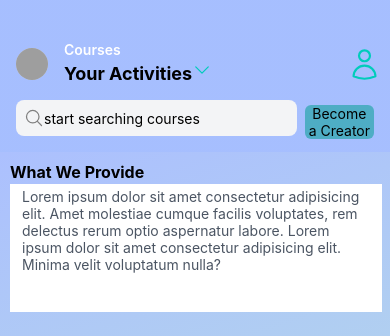
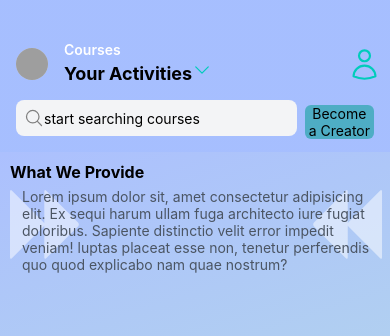
Before and after one commit to anirban-25/courses, a React Native app: screen /Home in a window 390 px wide. Shown: the top 336 px of the page. Built offline with nearby package versions, Linux system fonts and the light colour scheme; grey boxes are pictures that could not be loaded; what tailwindcss-neumorphism would draw is missing.

Commit message:
changed frontend

```diff
--- a/package.json
+++ b/package.json
@@ -40,6 +40,7 @@
     "react-native-safe-area-context": "4.5.0",
     "react-native-screens": "~3.20.0",
     "react-native-svg": "13.4.0",
+    "react-native-vector-icons": "^9.2.0",
     "react-native-web": "~0.18.11",
     "readable-stream": "^1.0.33",
     "rn-nodeify": "^10.3.0",
--- a/screens/CategoryCreator.js
+++ b/screens/CategoryCreator.js
@@ -1,7 +1,8 @@
 import { View, Text, TouchableOpacity } from "react-native";
 import React from "react";
-import {LinearGradient} from 'expo-linear-gradient';
+import { LinearGradient } from "expo-linear-gradient";
 import { useNavigation, useRoute } from "@react-navigation/native";
+import Icon from "react-native-vector-icons/FontAwesome";
 import { TextInput } from "react-native";
 
 const CategoryCreator = () => {
@@ -70,6 +71,9 @@ const CategoryCreator = () => {
           </View>
         </View>
         <View className="relative">
+        <View className=" absolute bottom-0 -left-10 h-[70vw] w-[50vw]  bg-[#acc0fe5f] shadow-white shadow-inner origin-bottom rotate-45"></View>
+        <View className=" absolute -bottom-[120px] right-[150px] h-[60vw] w-[60vw]  bg-[#acc0fe5f] shadow-white shadow-inner origin-bottom rotate-45"></View>
+        <View className=" absolute bottom-0 -right-40 h-[80vw] w-[50vw]  bg-[#acc0fe5f] shadow-white shadow-inner origin-bottom -rotate-45"></View>
           <TouchableOpacity
             className="absolute bottom-5 right-5 p-1 px-2 bg-indigo-300 shadow-lg shadow-indigo-100 rounded-md"
             onPress={() =>
@@ -82,7 +86,7 @@ const CategoryCreator = () => {
               })
             }
           >
-            <Text className='text-base'>Next</Text>
+            <Text className="text-base">Next</Text>
           </TouchableOpacity>
         </View>
       </View>
--- a/screens/CourseCreator.js
+++ b/screens/CourseCreator.js
@@ -35,17 +35,19 @@ const CourseCreator = () => {
 
   return (
     <View className="pt-16 bg-blue-200 h-[100%]">
-      <Text className="pb-2 pl-5 pr-5 font-bold text-black text-lg">
-        You are just a few steps away from becoming a creator :)
-      </Text>
+      <View className="bg-blue-200 z-10">
+        <Text className="pb-2 pl-5 pr-5 font-bold text-black text-lg">
+          You are just a few steps away from becoming a creator :)
+        </Text>
+      </View>
       <LinearGradient
         start={{ x: 0, y: 0 }}
         end={{ x: 1, y: 1 }}
         colors={["#96dbf6", "#c98dbd"]}
         className="flex-1"
       >
-        <View className=" absolute top-0 -left-40 h-[70vw] w-[70vw] border-white shadow-white shadow-inner bg-[#ca9ec163] origin-bottom rotate-45"></View>
-        <View className=" absolute bottom-0 -right-40 h-[70vw] w-[70vw] border-white shadow-white shadow-inner bg-[#71cdf150] origin-bottom rotate-45"></View>
+        <View className=" absolute top-0 -left-40 h-[70vw] w-[70vw] border-white shadow-blue-900 shadow-inner bg-[#ca9ec163] origin-bottom rotate-45"></View>
+        <View className=" absolute bottom-0 -right-40 h-[70vw] w-[70vw] border-white shadow-[#ff4edc] shadow-inner bg-[#71cdf150] origin-bottom rotate-45"></View>
 
         <View className="m-5 space-y-2">
           <Text className="text-base text-black font-semibold">
@@ -60,16 +62,18 @@ const CourseCreator = () => {
               showsHorizontalScrollIndicator={false}
               data={DATA}
               renderItem={({ item }) => (
-                <View className="px-1 pt-2">
+                <View className="px-1 pt-3">
                   <TouchableOpacity
                     className={
-                      "rounded-md " + (pressed ? "bg-blue-500" : "bg-gray-500")
+                      "rounded-md " + (pressed ? "bg-gray-500" : "bg-gray-500")
                     }
                     onPress={() => {
                       touchMe(item);
                     }}
                   >
-                    <Text className="text-white p-1">{item.title}</Text>
+                    <Text className="text-white p-2 text-base">
+                      {item.title}
+                    </Text>
                   </TouchableOpacity>
                 </View>
               )}
--- a/screens/HomeScreen.js
+++ b/screens/HomeScreen.js
@@ -10,6 +10,7 @@ import Footer from "../components/Footer";
 import Categories from "../components/Categories";
 import { useRoute } from "@react-navigation/native";
 import { LinearGradient } from "expo-linear-gradient";
+import Icon from "react-native-vector-icons/FontAwesome";
 const HomeScreen = () => {
   // const {
   //   params: { email, titleName, lang, price, desc },
@@ -29,19 +30,26 @@ const HomeScreen = () => {
         end={{ x: 1, y: 1 }}
         colors={["#ACC0FE", "#BFFFC7"]}
       >
-      <View className=' absolute top-40 -left-10 h-[40vh] w-[40vw] border-white border-2 bg-[#ACC0FE] shadow-violet-200 shadow-[2px_2px_10px_rgba(0,0,0,0.5)]  origin-bottom rotate-45'></View>
+        <View className=" absolute top-40 -left-10 h-[40vh] w-[40vw] border-white border-2 bg-[#ACC0FE] shadow-violet-200 shadow-[2px_2px_10px_rgba(0,0,0,0.5)]  origin-bottom rotate-45"></View>
         <ScrollView
           contentContainerStyle={{ paddingBottom: 130, paddingLeft: 10 }}
           className="bg-black-100 relative"
         >
           <View className="mr-2 my-2 z-10">
             <Text className="text-base font-bold">What We Provide</Text>
-            <View className="bg-white h-32 relative">
+            <View className=" h-32 relative">
+              <View className="opacity-50 absolute top-0">
+                <Icon name="forward" size={80} color="white" />
+              </View>
+              <View className="opacity-50 absolute top-0 right-0">
+                <Icon name="backward" size={80} color="white" />
+              </View>
               <Text className="absolute px-3 pt-1 text-gray-600 ">
-                Lorem ipsum dolor sit amet consectetur adipisicing elit. Amet
-                molestiae cumque facilis voluptates, rem delectus rerum optio
-                aspernatur labore. Lorem ipsum dolor sit amet consectetur
-                adipisicing elit. Minima velit voluptatum nulla?
+                Lorem ipsum dolor sit, amet consectetur adipisicing elit. Ex
+                sequi harum ullam fuga architecto iure fugiat doloribus.
+                Sapiente distinctio velit error impedit veniam! luptas placeat
+                esse non, tenetur perferendis quo quod explicabo nam quae
+                nostrum?
               </Text>
             </View>
           </View>
```
Also changed, not shown: 1 other file (tests, documents, lock files or other folders).
